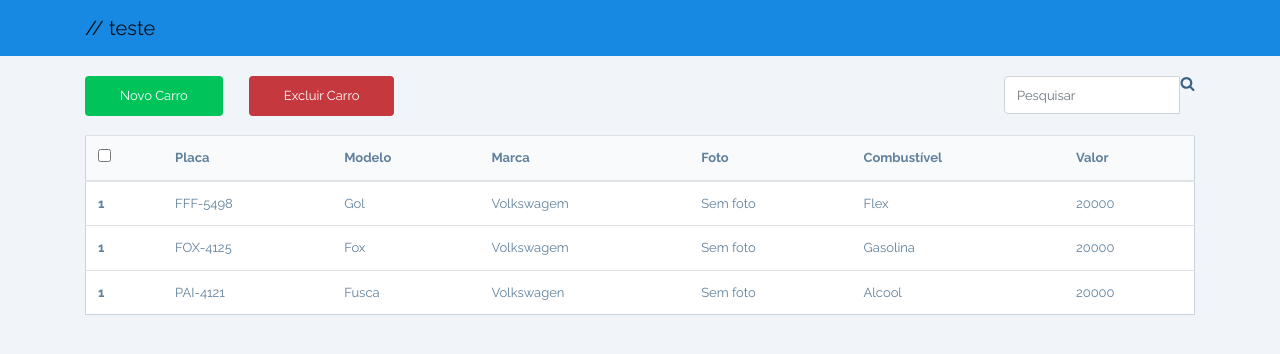
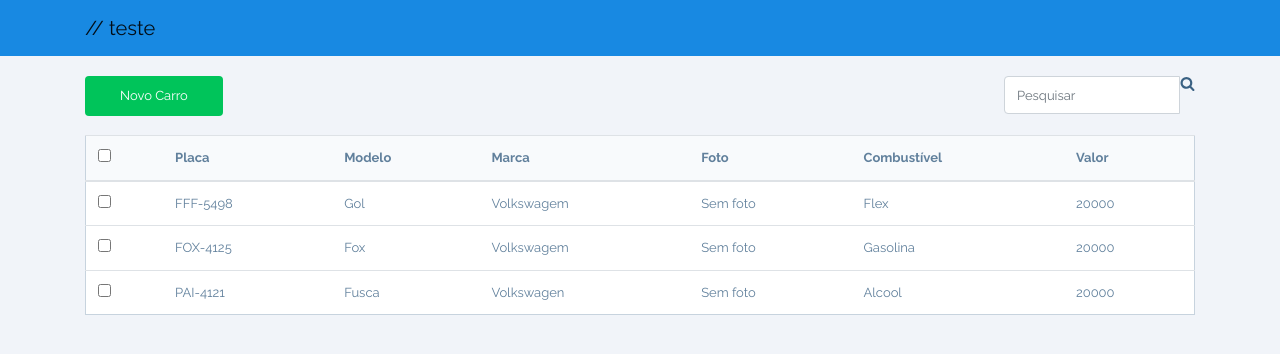
Before and after one commit to caina/conta-azul-test, an Angular app: page /vehicles in a window 1280 px wide. Shown: the top 354 px of the page. Built offline with nearby package versions, Linux system fonts and the light colour scheme.

Commit message:
Editar marcando e mostrando botão de excluir, funcionalidade de deletar completa

```diff
--- a/src/app/scenes/vehicles/models/vehicle.model.ts
+++ b/src/app/scenes/vehicles/models/vehicle.model.ts
@@ -6,6 +6,7 @@ export class Vehicle {
 	modelo: string;
 	placa: string;
 	valor: number;
+	checked: boolean = false;
 
 	constructor(
 		id?: number,
--- a/src/app/scenes/vehicles/services/vehicle.service.ts
+++ b/src/app/scenes/vehicles/services/vehicle.service.ts
@@ -30,4 +30,10 @@ export class VehicleService {
 		this._database.editVehicle(vehicle);
 	}
 
+	public remove(vehicle: Vehicle[]) {
+		vehicle.forEach(_el => {
+			this._database.removeVehicle(_el.id);
+		})
+	}
+
 }
--- a/src/app/scenes/vehicles/vehicle-list/component/vehicle-list-actions/vehicle-list-actions.component.ts
+++ b/src/app/scenes/vehicles/vehicle-list/component/vehicle-list-actions/vehicle-list-actions.component.ts
@@ -1,4 +1,4 @@
-import { Component, Output, EventEmitter } from '@angular/core';
+import { Component, Output, EventEmitter, Input } from '@angular/core';
 import { Router } from '@angular/router';
 
 @Component({
@@ -7,7 +7,7 @@ import { Router } from '@angular/router';
 	<section>
 		<span>
 			<app-button buttonType="primary" (onClick)="newCarClick.emit()">Novo Carro</app-button>
-			<app-button buttonType="warning">Excluir Carro</app-button>
+			<app-button buttonType="warning" (onClick)="deleteClick.emit()" *ngIf="showDeleteButton">Excluir Carro</app-button>
 		</span>
 		<app-lookup-input></app-lookup-input>
 	</section>
@@ -16,12 +16,9 @@ import { Router } from '@angular/router';
 })
 export class VehicleListActionsComponent {
 
+	@Input() showDeleteButton: boolean;
 	@Output() newCarClick: EventEmitter<void> = new EventEmitter<void>();
+	@Output() deleteClick: EventEmitter<void> = new EventEmitter<void>();
+
 	constructor() { }
-
-	teste() {
-		console.log("???");
-
-	}
-
 }
--- a/src/app/scenes/vehicles/vehicle-list/component/vehicle-list-table/vehicle-list-table.component.ts
+++ b/src/app/scenes/vehicles/vehicle-list/component/vehicle-list-table/vehicle-list-table.component.ts
@@ -8,7 +8,7 @@ import { Router } from '@angular/router';
 	<table class="table">
 		<thead>
 			<tr>
-				<th scope="col"><input type="checkbox"></th>
+				<th scope="col"><input type="checkbox" (click)="markAllToRemove()"></th>
 				<th scope="col">Placa</th>
 				<th scope="col">Modelo</th>
 				<th scope="col">Marca</th>
@@ -18,8 +18,13 @@ import { Router } from '@angular/router';
 			</tr>
 		</thead>
 		<tbody>
-			<tr *ngFor="let vehicle of vehicles" (click)="vehicleSelectedOutput.emit(vehicle.id)">
-				<th scope="row">1</th>
+			<tr *ngFor="let vehicle of vehicles"
+				(dblclick)="vehicleSelectedOutput.emit(vehicle.id)"
+				(click)="markToRemove(vehicle)">
+
+				<th scope="row">
+					<input type="checkbox" ([ngModel])="vehicle.checked" [checked]="vehicle.checked"/>
+				</th>
 				<td>{{vehicle.placa}}</td>
 				<td>{{vehicle.modelo}}</td>
 				<td>{{vehicle.marca}}</td>
@@ -37,6 +42,22 @@ export class VehicleListTableComponent {
 
 	@Input() vehicles: Vehicle[];
 	@Output() vehicleSelectedOutput: EventEmitter<number> = new EventEmitter<number>();
+	@Output() toDeleteOutput: EventEmitter<Vehicle[]> = new EventEmitter<Vehicle[]>();
+
 	constructor() { }
 
+	markAllToRemove() {
+		this.vehicles.forEach(_el => _el.checked = !_el.checked);
+		this.emitRemoveOutput();
+	}
+
+	markToRemove(vehicle: Vehicle) {
+		vehicle.checked = !vehicle.checked;
+		this.emitRemoveOutput();
+	}
+
+	emitRemoveOutput() {
+		this.toDeleteOutput.emit(this.vehicles.filter(_el => _el.checked));
+	}
+
 }
--- a/src/app/scenes/vehicles/vehicle-list/vehicle-list.component.ts
+++ b/src/app/scenes/vehicles/vehicle-list/vehicle-list.component.ts
@@ -9,11 +9,14 @@ import { Vehicle } from '../models/vehicle.model';
 	template: `
 	<app-container>
 		<app-vehicle-list-actions
-			(newCarClick)="navigateToAddCar()"
+			(newCarClick)="navigateToAdd()"
+			(deleteClick)="deleteSelectedCars()"
+			[showDeleteButton]="selectedCars.length > 0"
 		></app-vehicle-list-actions>
 		<app-vehicle-list-table
 			[vehicles]="_service.vehicles$ | async"
-			(vehicleSelectedOutput)="selectVehicle($event)"
+			(vehicleSelectedOutput)="navigateToEdit($event)"
+			(toDeleteOutput)="updateSelectedCars($event)"
 		></app-vehicle-list-table>
 	</app-container>
   `,
@@ -26,18 +29,33 @@ import { Vehicle } from '../models/vehicle.model';
 export class VehicleListComponent implements OnInit{
 
 	private readonly TOTAL_RECORDS = 6;
+	public page = 0;
+	private selectedCars: Vehicle[] = [];
 	constructor(private _router: Router, public _service: VehicleService) { }
 
 	ngOnInit(): void {
-		this._service.list(this.TOTAL_RECORDS,0);
+		this.updateVehiclelist();
 	}
 
-	navigateToAddCar() {
+	private updateVehiclelist() {
+		this._service.list(this.TOTAL_RECORDS,this.page);
+	}
+
+	navigateToAdd() {
 		this._router.navigate(['vehicles/register'])
 	}
 
-	selectVehicle(vehicleId: number) {
+	navigateToEdit(vehicleId: number) {
 		this._router.navigate(['vehicles/register'], { queryParams: { vehicle_id: vehicleId } });
 	}
 
+	updateSelectedCars(vehicles: Vehicle[]) {
+		this.selectedCars = vehicles;
+	}
+
+	deleteSelectedCars() {
+		this._service.remove(this.selectedCars);
+		this.updateVehiclelist();
+	}
+
 }
```
